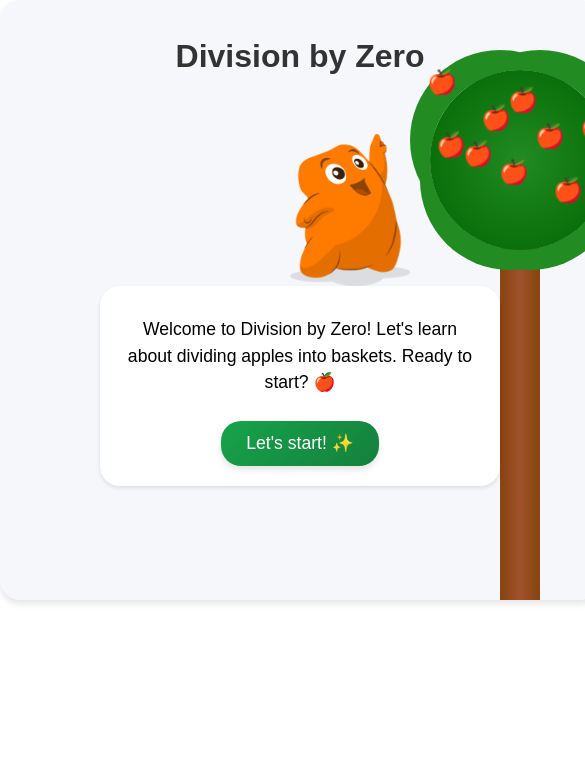
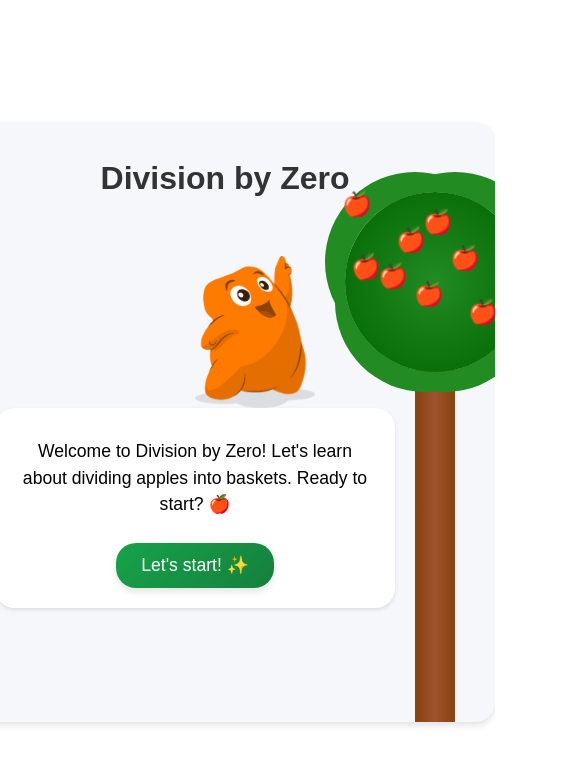
Before and after one commit to Content-Interactives/Division-by-0-, a React (Vite) app: page / in a window 390 px wide. Shown: the top 764 px of the page, 585 px wide, since content can reach past the window. Built offline with nearby package versions, Linux system fonts and the light colour scheme; a web font is replaced by a local one.

Commit message:
Fix mobile responsive layout for 500x500 screens - Center title and baskets - Adjust Flexi and speech bubble positioning - Fix apple placement within baskets - Move restart button and navigation buttons - Remove scrollbars and prevent overflow

```diff
--- a/src/App.css
+++ b/src/App.css
@@ -907,15 +907,91 @@
 /* Mobile responsive scaling */
 @media (max-width: 600px) {
   body {
-    overflow-x: hidden;
-    justify-content: flex-start; /* remove center to prevent overflow */
-    align-items: flex-start;
+    overflow: hidden;
+    justify-content: center;
+    align-items: center;
   }
   .container {
-    --scale: calc(100vw / 600);
+    --scale: calc(min(100vw, 100vh) / 600 * 0.1);
     width: 600px;
     height: 600px;
     transform: scale(var(--scale));
-    transform-origin: top left;
+    transform-origin: center;
+  }
+
+  /* Move Flexi more to the right and up on mobile */
+  .flexi {
+    left: 60px !important;
+    bottom: 40px !important;
+  }
+
+  .flexi.zero-basket-start {
+    left: 60px !important;
+  }
+
+  .flexi.zero-basket-final {
+    left: 30% !important;
+    bottom: 240px !important;
+  }
+
+  .no-baskets .flexi:not(.zero-basket-start) {
+    left: 30% !important;
+    bottom: 240px !important;
+  }
+
+  /* Move speech bubble more to the right on mobile */
+  .flexi-speech-bubble {
+    left: 200px !important;
+  }
+
+  .no-baskets .flexi-speech-bubble {
+    left: calc(30% + 80px) !important;
+    bottom: 200px !important;
+  }
+
+  /* Move title slightly right on mobile */
+  .title {
+    left: 55% !important;
+    transform: translateX(-50%) !important;
+  }
+
+  /* Move restart button down on mobile */
+  .restart-button {
+    top: 40px !important;
+  }
+
+  /* Move apple tree slightly right on mobile */
+  .apple-tree {
+    right: 20px !important;
+  }
+
+  /* Move navigation buttons up on mobile */
+  .nav-buttons {
+    bottom: 60px !important;
+  }
+
+  /* Center baskets on mobile with right shift */
+  .baskets-container {
+    justify-content: center !important;
+    padding-left: 0 !important;
+    padding-right: 40px !important;
+    transform: translateX(40px) !important;
+  }
+
+  /* Adjust apple positioning to match basket shift */
+  .apple {
+    transform: translate(var(--x), var(--y)) !important;
+  }
+
+  .apple.dragging {
+    transform: translate(var(--x), var(--y)) !important;
+  }
+
+  .apple.hint-move {
+    transform: translate(var(--x), var(--y)) !important;
+  }
+
+  .apple.highlight {
+    transform: translate(var(--x), var(--y)) !important;
   }
 }
```
